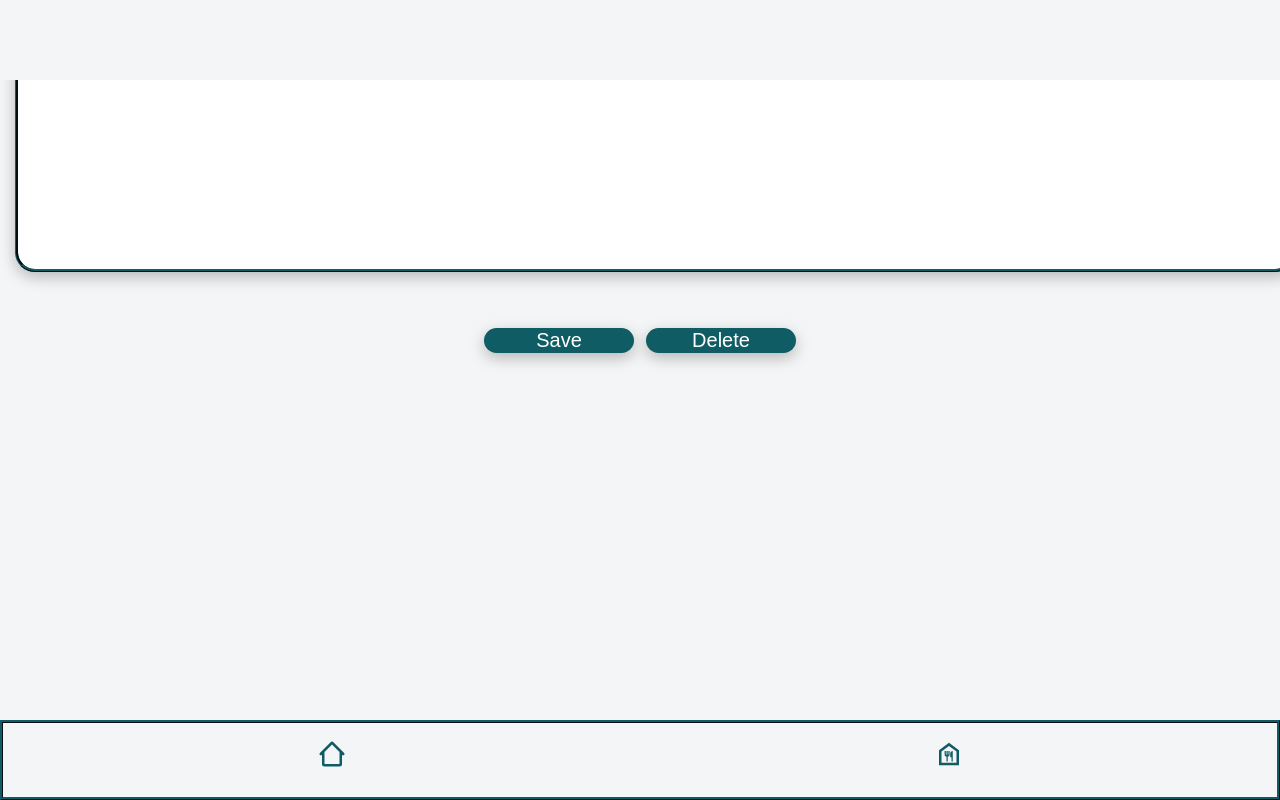
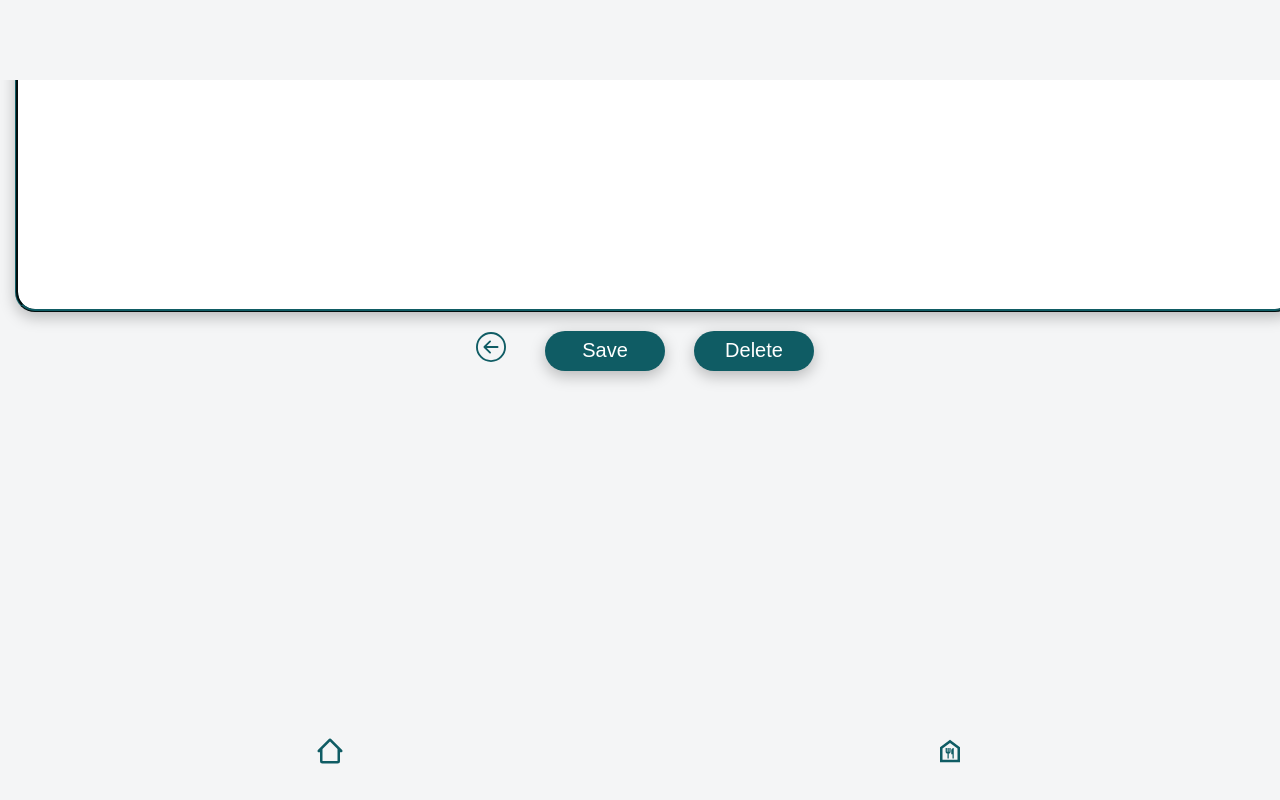
Before and after one commit to JanaDrieschner/capstone-picky-eaters, a Next.js app: page /myrecipes/1 in a window 1280 px wide. Built offline with nearby package versions, Linux system fonts and the light colour scheme.

Commit message:
add back-button, styling detailpage

```diff
--- a/components/Heading/index.js
+++ b/components/Heading/index.js
@@ -12,6 +12,7 @@ const Heading = styled.h1`
   height: 80px;
   background-color: #f4f5f6;
   color: #0f5c64;
+  z-index: 1;
 
   margin: 0;
 `;
--- a/components/LinksHomepage/index.js
+++ b/components/LinksHomepage/index.js
@@ -136,8 +136,9 @@ const StyledSelect = styled.select`
   font-size: 16px;
   text-transform: uppercase;
   font-family: "Nunito", sans-serif;
-  margin: 15px;
+  margin: 8px;
   color: #0f5c64;
+  width: 92%;
 `;
 
 const StyledWrapper = styled.section`
@@ -175,7 +176,7 @@ text-decoration: none;
 
 const StyledLabel = styled.label`
   display: block;
-  margin-top: 10px;
+  margin-top: 12px;
 `;
 
 const StyledInput = styled.input`
--- a/components/Navigation/index.js
+++ b/components/Navigation/index.js
@@ -41,7 +41,8 @@ const StyledFooter = styled.footer`
   background-color: #f4f5f6;
   color: white;
   text-align: center;
-  border: 3px ridge #0f5c64; ;
+  border: none;
+  z-index: 1;
 `;
 
 const StyledList = styled.ul`
--- a/components/OwnDetailPage/index.js
+++ b/components/OwnDetailPage/index.js
@@ -4,8 +4,9 @@ import Heading from "../Heading";
 import { useState, useEffect } from "react";
 import styled from "styled-components";
 import Link from "next/link";
-import { BsArrowRightCircle } from "react-icons/bs";
+
 import Image from "next/image";
+import { BsArrowLeftCircle } from "react-icons/bs";
 
 const OwnRecipeDetails = () => {
   const router = useRouter();
@@ -67,9 +68,17 @@ const OwnRecipeDetails = () => {
       )}
 
       <form onSubmit={handleSaveNote}>
-        <StyledTextarea value={note} name="notes" onChange={handleChange} />
-        <br /> <br />
+        <StyledTextarea
+          value={note}
+          name="notes"
+          onChange={handleChange}
+          placeholder="Click on the image to access your saved website and add any notes you`d like"
+        />
+
         <StyledSection>
+          <StyledLink href="/myrecipes">
+            <BsArrowLeftCircle />
+          </StyledLink>
           <StyledButton type="submit">Save</StyledButton>
           <StyledButton onClick={handleDeleteNote}>Delete</StyledButton>
         </StyledSection>
@@ -87,32 +96,30 @@ const StyledPlayer = styled.div`
 
 const StyledImage = styled.div`
   margin-top: 2rem;
-  margin-bottom: 2rem;
+  margin-bottom: 1rem;
 `;
 
 const StyledSection = styled.div`
   display: flex;
   justify-content: center;
-
-  margin-top: 20px;
+  align-items: center;
+  margin-top: 0%;
 `;
 
 const StyledTextarea = styled.textarea`
   width: 100%;
-  height: 30vh;
+  height: 35vh;
   display: flex;
   align-items: center;
   margin-left: 15px;
   justify-content: center;
   box-shadow: 0px 5px 15px rgba(0, 0, 0, 0.25);
   border: 3px ridge #0f5c64;
-
   font-family: nunito, sans-serif;
   display: block;
   padding: 1rem;
   box-sizing: border-box;
   resize: none;
-
   border-radius: 20px;
 `;
 
@@ -124,8 +131,14 @@ const StyledButton = styled.button`
   border: none;
   border-radius: 45px;
   box-shadow: 0px 5px 15px rgba(0, 0, 0, 0.25);
-  width: 150px;
-  hight: 20px;
-  margin-right: 6px;
-  margin-left: 6px;
+  width: 120px;
+  height: 40px;
+  margin-right: 10px;
+  margin-left: 19px;
 `;
+
+const StyledLink = styled(Link)`
+  font-size: 30px;
+  color: #0f5c64;
+  padding: 20px;
+`;
```
